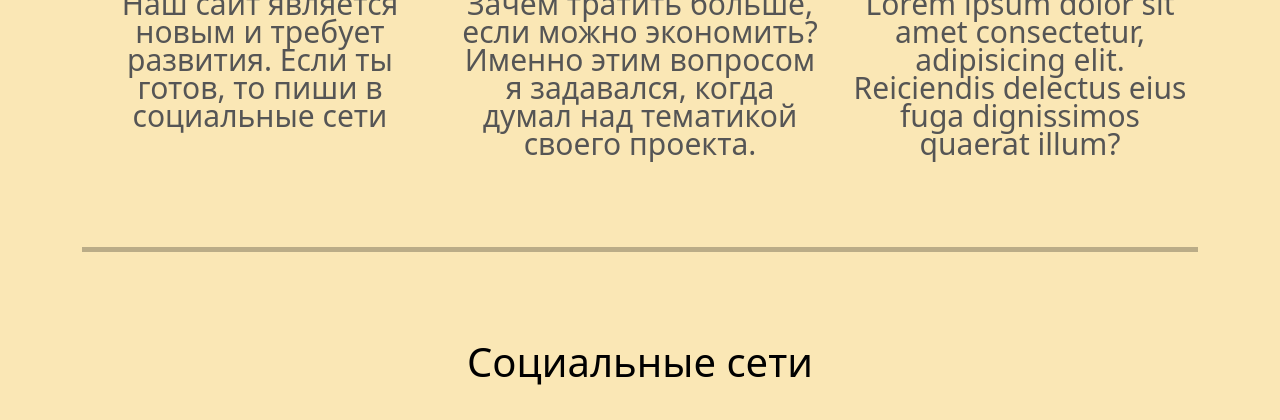
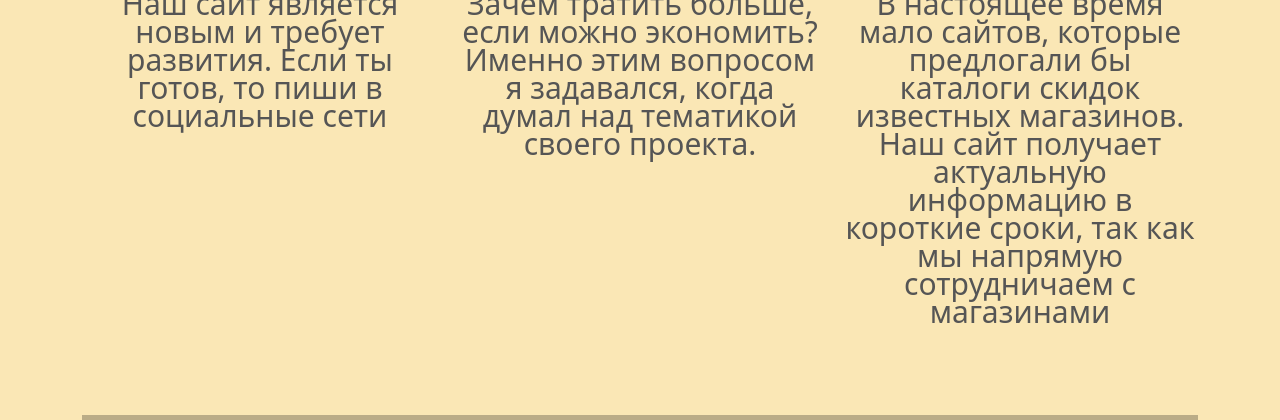
Before and after one commit to Kirill9Zaichenko/sale-website, a plain HTML site: page index.html in a window 1280 px wide. Shown: the part 609-1029 px from the top of the page. Drawn offline with Linux system fonts and the light colour scheme.

Commit message:
изменил пункт Актуальность

```diff
--- a/index.html
+++ b/index.html
@@ -61,7 +61,7 @@
       <div class="col-lg-4">
         <i class="fas fa-globe"></i>
         <h4>Актуальность</h4>
-        <p>Lorem ipsum dolor sit amet consectetur, adipisicing elit. Reiciendis delectus eius fuga dignissimos quaerat illum?</p>
+        <p>В настоящее время мало сайтов, которые предлогали бы каталоги скидок известных магазинов. Наш сайт получает актуальную информацию в короткие сроки, так как мы напрямую сотрудничаем с магазинами</p>
       </div>
     </div>
     <br><br> <hr>
```
